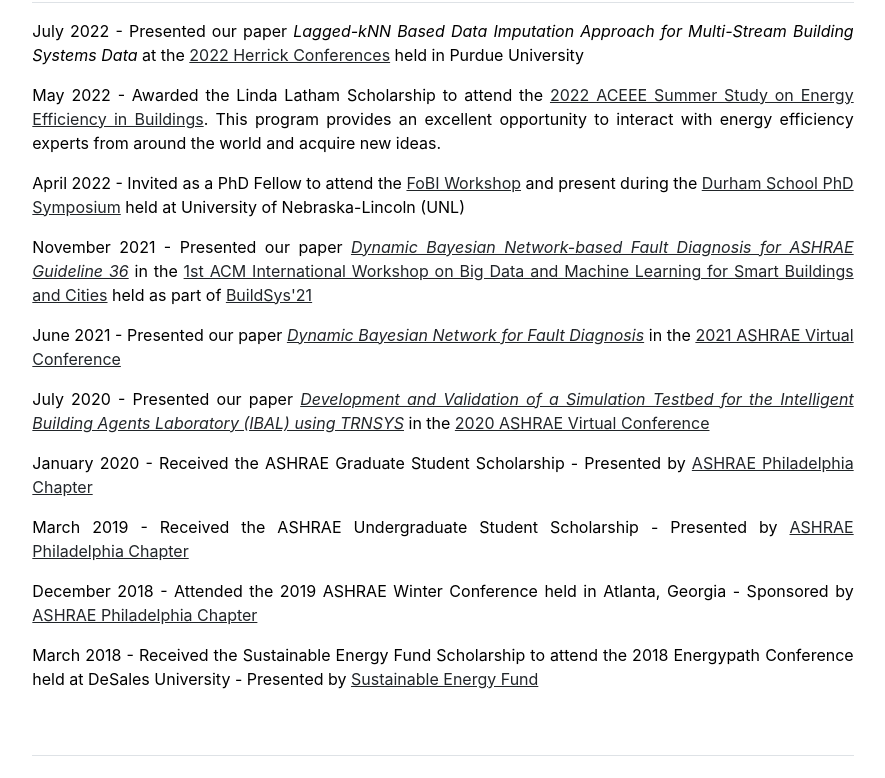
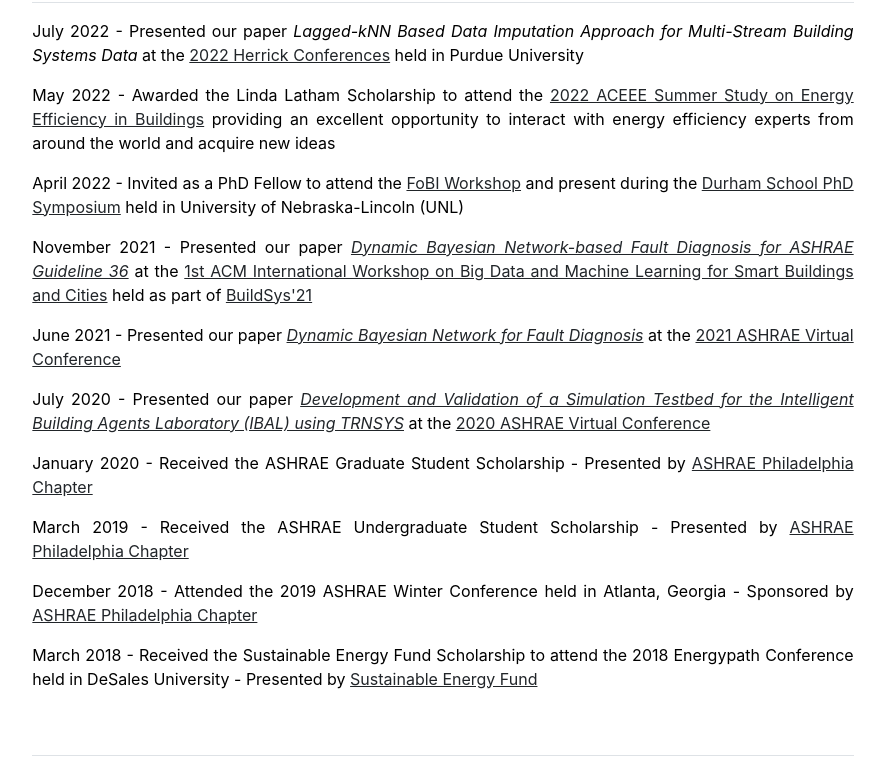
Before and after one commit to pradhanojas/pradhanojas.github.io, a Jekyll site: the page built from index.md, in a window 1280 px wide. Shown: the part 1296-2074 px from the top of the page, without its empty margins (197-1082 px from the left). Built offline with Jekyll 4.4.1, drawn with Linux system fonts in a browser that asks for light colours.

Commit message:
Update home.html

```diff
--- a/_layouts/home.html
+++ b/_layouts/home.html
@@ -18,15 +18,15 @@ layout: default
 
     <p>July 2022 - Presented our paper <em>Lagged-kNN Based Data Imputation Approach for Multi-Stream Building Systems Data</em> at the <a href = "https://engineering.purdue.edu/Herrick/about/news/Conferences/2022" target="_blank">2022 Herrick Conferences</a> held in Purdue University</p>
 
-    <p>May 2022 - Awarded the Linda Latham Scholarship to attend the <a href = "https://www.aceee.org/2022-buildings-summer-study" target="_blank">2022 ACEEE Summer Study on Energy Efficiency in Buildings</a>. This program provides an excellent opportunity to interact with energy efficiency experts from around the world and acquire new ideas.</p>
+    <p>May 2022 - Awarded the Linda Latham Scholarship to attend the <a href = "https://www.aceee.org/2022-buildings-summer-study" target="_blank">2022 ACEEE Summer Study on Energy Efficiency in Buildings</a> providing an excellent opportunity to interact with energy efficiency experts from around the world and acquire new ideas</p>
 
-    <p>April 2022 - Invited as a PhD Fellow to attend the <a href="https://engineering.unl.edu/durhamschool/fobi-workshop/"target="_blank">FoBI Workshop</a> and present during the <a href = "https://engineering.unl.edu/durhamschool/phd-symposium" target="_blank">Durham School PhD Symposium</a> held at University of Nebraska-Lincoln (UNL)</p>
+    <p>April 2022 - Invited as a PhD Fellow to attend the <a href="https://engineering.unl.edu/durhamschool/fobi-workshop/"target="_blank">FoBI Workshop</a> and present during the <a href = "https://engineering.unl.edu/durhamschool/phd-symposium" target="_blank">Durham School PhD Symposium</a> held in University of Nebraska-Lincoln (UNL)</p>
 
-    <p>November 2021 - Presented our paper <a href="https://dl.acm.org/doi/abs/10.1145/3486611.3491124" target="_blank"><em>Dynamic Bayesian Network-based Fault Diagnosis for ASHRAE Guideline 36</em></a> in the <a href = "https://www.acmbalances.org" target="_blank">1st ACM International Workshop on Big Data and Machine Learning for Smart Buildings and Cities</a> held as part of <a href = "https://buildsys.acm.org/2021" target="_blank">BuildSys'21</a></p>
+    <p>November 2021 - Presented our paper <a href="https://dl.acm.org/doi/abs/10.1145/3486611.3491124" target="_blank"><em>Dynamic Bayesian Network-based Fault Diagnosis for ASHRAE Guideline 36</em></a> at the <a href = "https://www.acmbalances.org" target="_blank">1st ACM International Workshop on Big Data and Machine Learning for Smart Buildings and Cities</a> held as part of <a href = "https://buildsys.acm.org/2021" target="_blank">BuildSys'21</a></p>
 
-    <p>June 2021 - Presented our paper <a href="https://www.researchgate.net/publication/349609066_Dynamic_Bayesian_Network_for_Fault_Diagnosis" target="_blank"><em>Dynamic Bayesian Network for Fault Diagnosis</em></a> in the <a href = "https://www.ashrae.org/conferences/2021-annual-conference" target="_blank">2021 ASHRAE Virtual Conference</a></p>
+    <p>June 2021 - Presented our paper <a href="https://www.researchgate.net/publication/349609066_Dynamic_Bayesian_Network_for_Fault_Diagnosis" target="_blank"><em>Dynamic Bayesian Network for Fault Diagnosis</em></a> at the <a href = "https://www.ashrae.org/conferences/2021-annual-conference" target="_blank">2021 ASHRAE Virtual Conference</a></p>
 
-    <p>July 2020 - Presented our paper <a href="https://www.researchgate.net/publication/349607362_Development_and_Validation_of_a_Simulation_Testbed_for_the_Intelligent_Building_Agents_Laboratory_IBAL_using_TRNSYS" target="_blank"><em>Development and Validation of a Simulation Testbed for the Intelligent Building Agents Laboratory (IBAL) using TRNSYS</em></a> in the <a href = "https://www.ashrae.org/conferences/2020-virtual-annual-conference" target="_blank">2020 ASHRAE Virtual Conference</a></p>
+    <p>July 2020 - Presented our paper <a href="https://www.researchgate.net/publication/349607362_Development_and_Validation_of_a_Simulation_Testbed_for_the_Intelligent_Building_Agents_Laboratory_IBAL_using_TRNSYS" target="_blank"><em>Development and Validation of a Simulation Testbed for the Intelligent Building Agents Laboratory (IBAL) using TRNSYS</em></a> at the <a href = "https://www.ashrae.org/conferences/2020-virtual-annual-conference" target="_blank">2020 ASHRAE Virtual Conference</a></p>
 
     <p>January 2020 - Received the ASHRAE Graduate Student Scholarship - Presented by <a href = "https://ashraephilly.org" target="_blank">ASHRAE Philadelphia Chapter</a></p>
 
```
Also changed, not shown: other parts of _layouts/home.html (+1 -1 lines).
